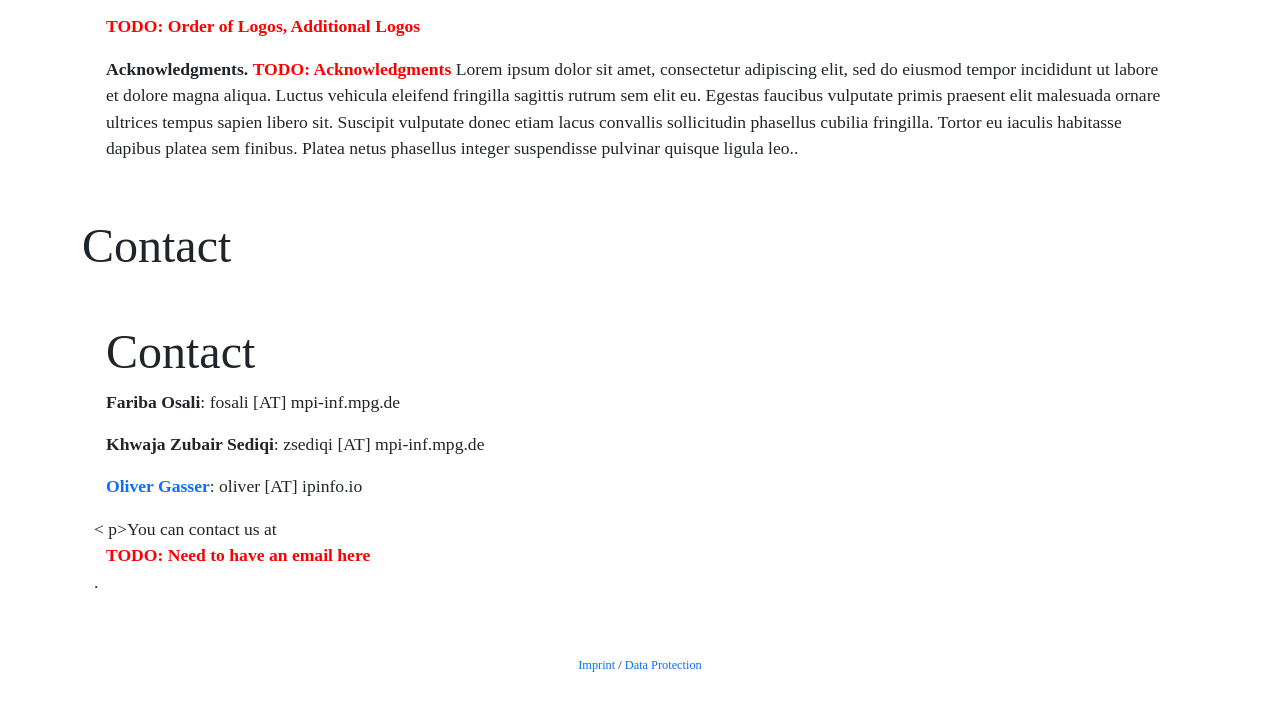
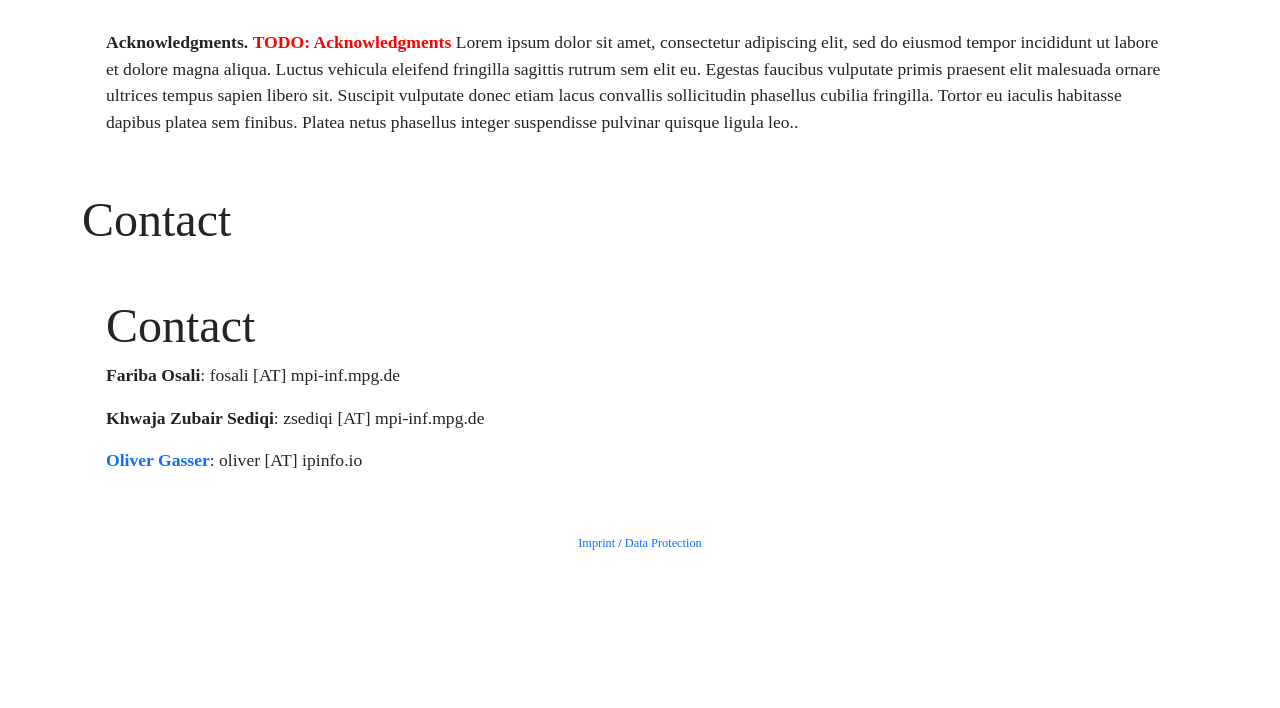
Before and after one commit to sibling-prefixes/sibling-prefixes.github.io, a plain HTML site: page index.html in a window 1280 px wide. Shown: the part 2474-3182 px from the top of the page. After the commit the page ends 3080 px from the top, so only its background shows below. Drawn offline with nearby package versions, Linux system fonts and the light colour scheme; no server answers; a web font is replaced by a local one.

Commit message:
Update index.html: remove ToDos

```diff
--- a/index.html
+++ b/index.html
@@ -125,7 +125,7 @@
                 </div>
                 <p>
                     <!-- TODO: Order of Logos, Additional Logos -->
-                    <strong style="color: red;">TODO: Order of Logos, Additional Logos</strong>
+
                 </p>
             </div>
 
@@ -150,7 +150,7 @@
                     <p><a href="https://olivergasser.net/"><strong>Oliver Gasser</strong></a>: <span>oliver [AT] ipinfo.io</span></p>
                   </address>
                 </section>
-                < p>You can contact us at <a href=""><strong style="color: red;">TODO: Need to have an email here</strong></a>.</p>
+
             </article>
 
         </div>
```
